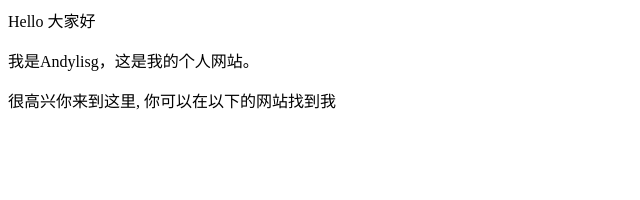
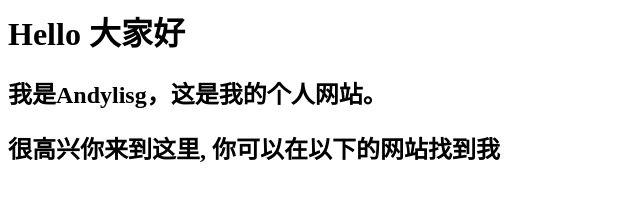
Before and after one commit to Andyli822/Andyli822.github.io, a plain HTML site: page index.html in a window 1280 px wide. Shown: the whole page, without its empty margins (0-640 px from the left). Drawn offline with Linux system fonts and the light colour scheme.

Commit message:
Update index.html

```diff
--- a/index.html
+++ b/index.html
@@ -1,3 +1,3 @@
-<p>Hello 大家好</p>
-<p>我是Andylisg，这是我的个人网站。 </p>
-<p>很高兴你来到这里, 你可以在以下的网站找到我</p>
+<h1>Hello 大家好</h1>
+<h2>我是Andylisg，这是我的个人网站。 </h2>
+<h2>很高兴你来到这里, 你可以在以下的网站找到我</h2>
```
